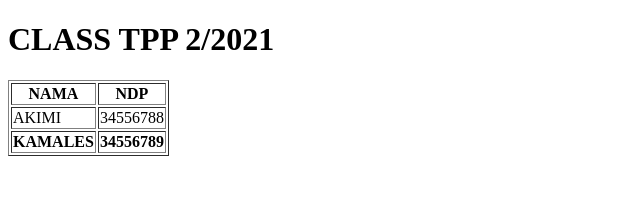
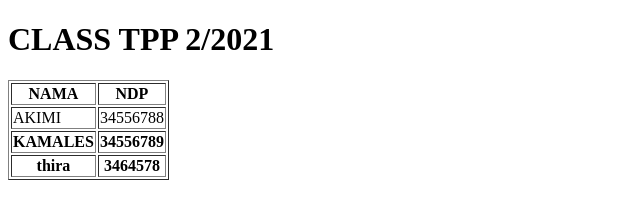
Before and after one commit to Khishorratan/data-pelajar, a plain HTML site: page index.html in a window 1280 px wide. Shown: the whole page, without its empty margins (0-640 px from the left). Drawn offline with Linux system fonts and the light colour scheme.

Commit message:
mengubah letchurer.html

```diff
--- a/index.html
+++ b/index.html
@@ -27,6 +27,12 @@
   </tr>
 
 
+  <tr>
+    <th>thira</th>
+    <th>3464578</th>
+  </tr>
+
+
 </table>
 </ul>
 </body>
```
Also changed, not shown: letchurer.html (added, +12 -0 lines).
